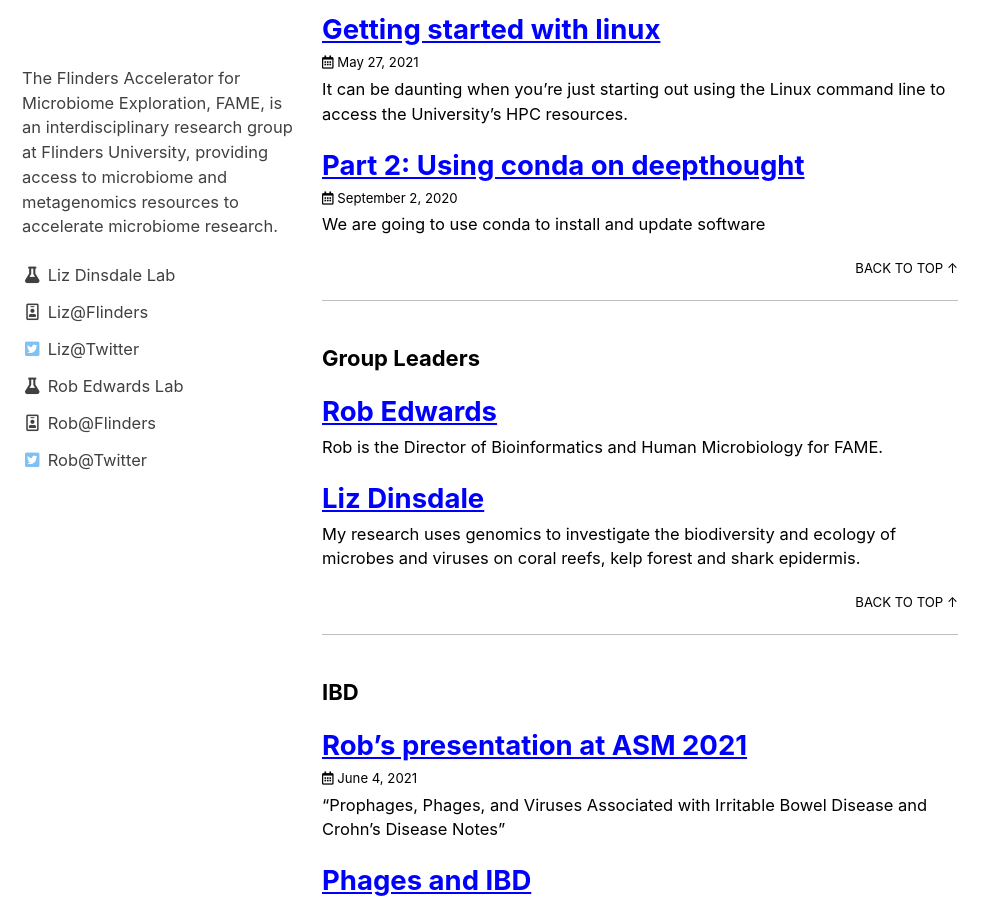
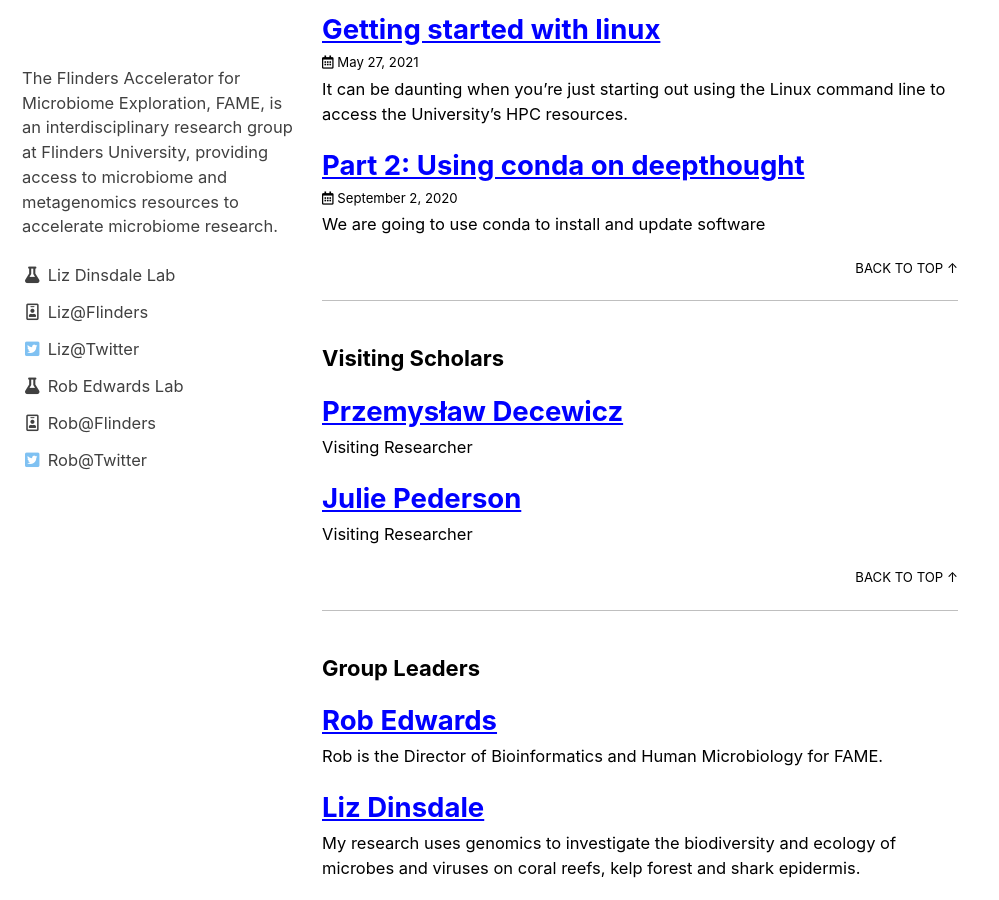
Before and after one commit to FlindersFAME/fame.github.io, a Jekyll site: the page built from _pages/tags.md, in a window 1280 px wide and 900 px high, scrolled down 14588 px. Shown: the whole window, without its empty margins (0-999 px from the left). Built offline with Jekyll 4.4.1, drawn with Linux system fonts in a browser that asks for light colours; cached includes are drawn as plain includes.

Commit message:
Visiting scholars profile

```diff
--- /dev/null
+++ b/People/_posts/2021-01-01-Julie-Pederson.md
@@ -0,0 +1,9 @@
+---
+layout: archive
+title: Julie Pederson
+author: Julie Pederson
+tag: Visiting Scholars
+excerpt: "Visiting Researcher\n"
+---
+
+I am a PhD Fellow at University of Copenhagen.
--- a/People/index.md
+++ b/People/index.md
@@ -8,6 +8,7 @@
   - Researchers
   - Students
   - Alumni
+  - Visiting Scholars
 ---
 
 
```
Also changed, not shown: People/_posts/2021-01-01-Shamak.md (added, +11 -0 lines), _data/authors.yml (+66 -0 lines), assets/images/Julie.jpg (added), assets/images/Shamak.jpeg (added).
